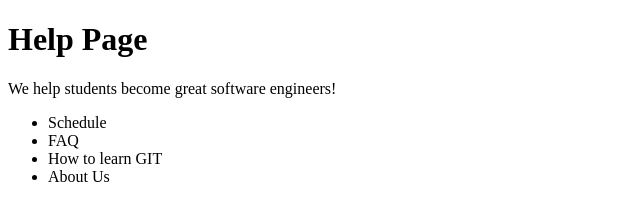
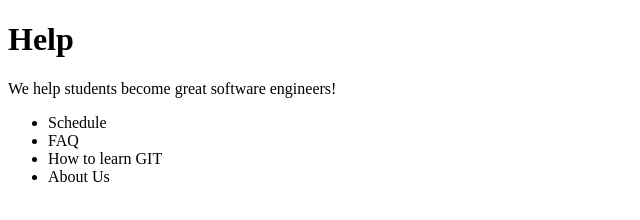
Before and after one commit to danielassis/hello-world, a plain HTML site: page help.html in a window 1280 px wide. Shown: the whole page, without its empty margins (0-640 px from the left). Drawn offline with Linux system fonts and the light colour scheme.

Commit message:
changed Help page according to feedback

```diff
--- a/help.html
+++ b/help.html
@@ -6,7 +6,7 @@
     <title>Help</title>
 </head>
 <body>
-    <h1>Help Page</h1>
+    <h1>Help</h1>
     <p>We help students become great software engineers!</p>
     <ul>
         <li>Schedule</li>
```
